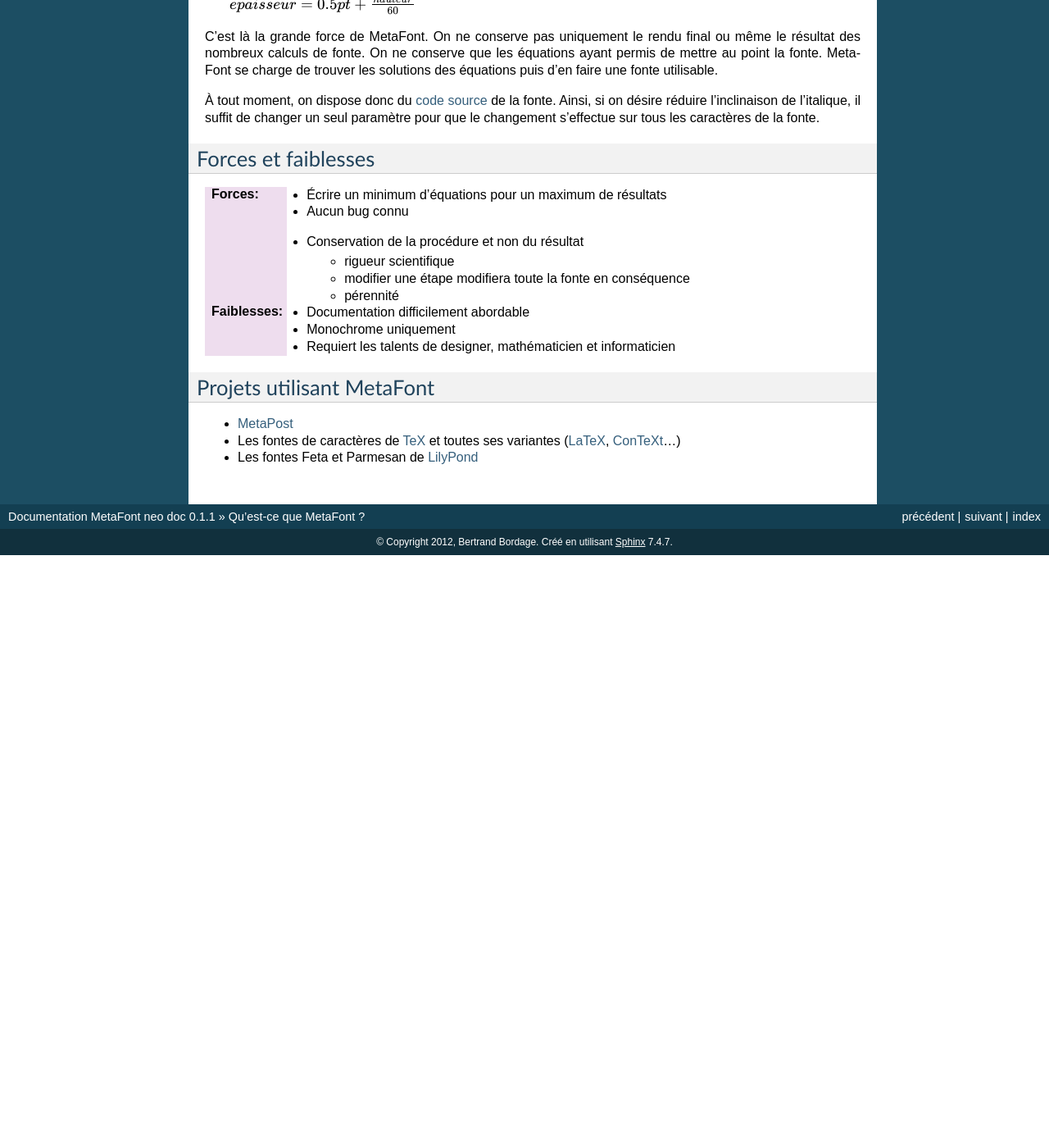
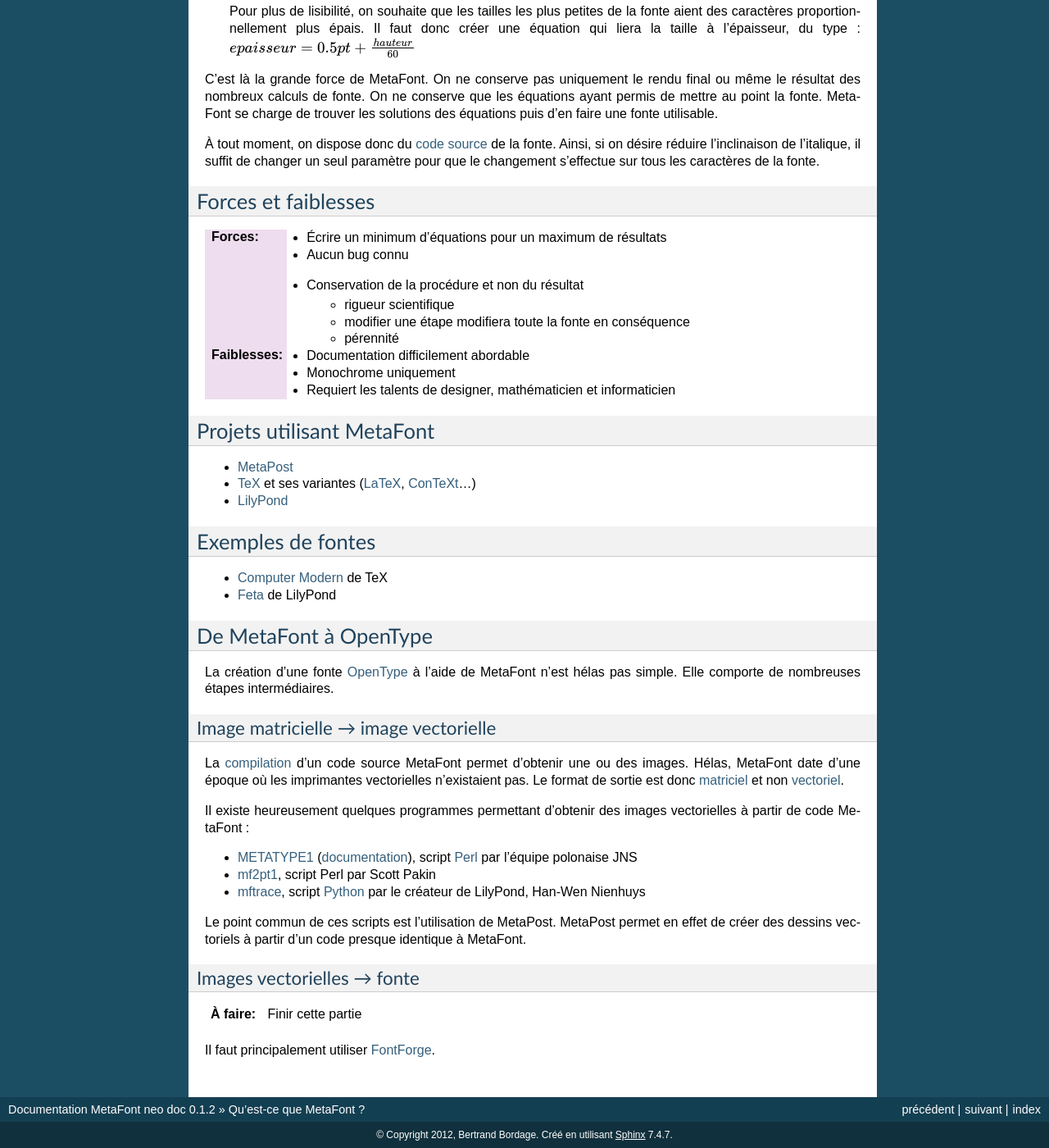
Before and after one commit to BertrandBordage/MetaFont-neo-doc, a Sphinx documentation site: the page built from docs/introduction.rst, in a window 1280 px wide and 1400 px high, scrolled down 817 px. Shown: the whole window at 82% size. Built offline with Sphinx 7.4.7, drawn with Linux system fonts in a browser that asks for light colours; formulas are drawn with MathJax 3; before the commit the page ends 1494 px from its top, so only the background shows below that; some of the changed text lies outside the part shown.

Commit message:
Fr: from MetaFont to OpenType.

```diff
--- a/docs/conf.py
+++ b/docs/conf.py
@@ -52,7 +52,7 @@ copyright = u'2012, Bertrand Bordage'
 # The short X.Y version.
 version = '0.1'
 # The full version, including alpha/beta/rc tags.
-release = '0.1.1'
+release = '0.1.2'
 
 # The language for content autogenerated by Sphinx. Refer to documentation
 # for a list of supported languages.
--- a/docs/introduction.rst
+++ b/docs/introduction.rst
@@ -3,15 +3,21 @@ Qu'est-ce que MetaFont ?
 ************************
 
 .. todo::
-    Finir cette introduction.
+  Finir cette introduction.
 
 Historique
 ===========
 
 MetaFont est un langage de programmation permettant de générer des
 `fontes de caractères <http://fr.wikipedia.org/wiki/Fonte_de_caract%C3%A8res>`_.
-Il fut créé par le mathématicien et informaticien `Donald Knuth <http://fr.wikipedia.org/wiki/Donald_Knuth>`_ en 1977 en même temps que `TeX <http://fr.wikipedia.org/wiki/TeX>`_, un logiciel de composition de documents depuis utilisé par une majeure partie de la communauté scientifique internationale.
+Il fut créé par le mathématicien et informaticien
+`Donald Knuth <http://fr.wikipedia.org/wiki/Donald_Knuth>`_ en 1977
+en même temps que `TeX <http://fr.wikipedia.org/wiki/TeX>`_,
+un logiciel de composition de documents depuis utilisé par
+une majeure partie de la communauté scientifique internationale.
 
+.. seealso::
+  `Code source du programme MetaFont <http://www.tex.ac.uk/ctan/systems/knuth/dist/mf/mf.web>`_
 
 Principe de fonctionnement
 ==========================
@@ -60,8 +66,8 @@ On ne conserve que les équations ayant permis de mettre au point la fonte.
 MetaFont se charge de trouver les solutions des équations puis d'en faire
 une fonte utilisable.
 
-À tout moment, on dispose donc du `code source <http://fr.wikipedia.org/wiki/Code_source>`_
-de la fonte.
+À tout moment, on dispose donc du
+`code source <http://fr.wikipedia.org/wiki/Code_source>`_ de la fonte.
 Ainsi, si on désire réduire l'inclinaison de l'italique, il suffit de changer
 un seul paramètre pour que le changement s'effectue sur tous les caractères
 de la fonte.
@@ -87,7 +93,60 @@ Projets utilisant MetaFont
 ==========================
 
 - `MetaPost <http://fr.wikipedia.org/wiki/MetaPost>`_
-- Les fontes de caractères de `TeX <http://fr.wikipedia.org/wiki/TeX>`_
-  et toutes ses variantes (`LaTeX <http://www.latex-project.org/>`_,
+- `TeX <http://fr.wikipedia.org/wiki/TeX>`_
+  et ses variantes (`LaTeX <http://www.latex-project.org/>`_,
   `ConTeXt <http://fr.wikipedia.org/wiki/Context>`_...)
-- Les fontes Feta et Parmesan de `LilyPond <http://lilypond.org>`_
+- `LilyPond <http://lilypond.org>`_
+
+Exemples de fontes
+==================
+
+- `Computer Modern <http://fr.wikipedia.org/wiki/Computer_Modern>`_
+  de TeX
+- `Feta <http://lilypond.org/doc/v2.14/Documentation/notation/the-feta-font>`_
+  de LilyPond
+
+De MetaFont à OpenType
+======================
+
+La création d'une fonte `OpenType <http://fr.wikipedia.org/wiki/OpenType>`_
+à l'aide de MetaFont n'est hélas pas simple.
+Elle comporte de nombreuses étapes intermédiaires.
+
+Image matricielle → image vectorielle
+-------------------------------------
+
+La `compilation <http://fr.wikipedia.org/wiki/Compilation_(informatique)>`_
+d'un code source MetaFont permet d'obtenir une ou des images.
+Hélas, MetaFont date d'une époque où les imprimantes vectorielles
+n'existaient pas.
+Le format de sortie est donc
+`matriciel <http://fr.wikipedia.org/wiki/Image_matricielle>`_ et non
+`vectoriel <http://fr.wikipedia.org/wiki/Image_vectorielle>`_.
+
+Il existe heureusement quelques programmes permettant d'obtenir
+des images vectorielles à partir de code MetaFont :
+
+- `METATYPE1 <http://www.ctan.org/tex-archive/fonts/utilities/metatype1/>`_
+  (`documentation <http://www.ntg.nl/maps/26/15.pdf>`_),
+  script `Perl <http://fr.wikipedia.org/wiki/Perl_(langage)>`_
+  par l'équipe polonaise JNS
+- `mf2pt1 <http://www.ctan.org/tex-archive/support/mf2pt1/>`_,
+  script Perl par Scott Pakin
+- `mftrace <http://lilypond.org/mftrace/>`_,
+  script `Python <http://fr.wikipedia.org/wiki/Python_(langage)>`_
+  par le créateur de LilyPond,
+  Han-Wen Nienhuys
+
+Le point commun de ces scripts est l'utilisation de MetaPost.
+MetaPost permet en effet de créer des dessins vectoriels
+à partir d'un code presque identique à MetaFont.
+
+Images vectorielles → fonte
+---------------------------
+
+.. todo::
+  Finir cette partie
+
+Il faut principalement utiliser
+`FontForge <http://fr.wikipedia.org/wiki/FontForge>`_.
```
Also changed, not shown: docs/tutorial.rst (+11 -1 lines).
